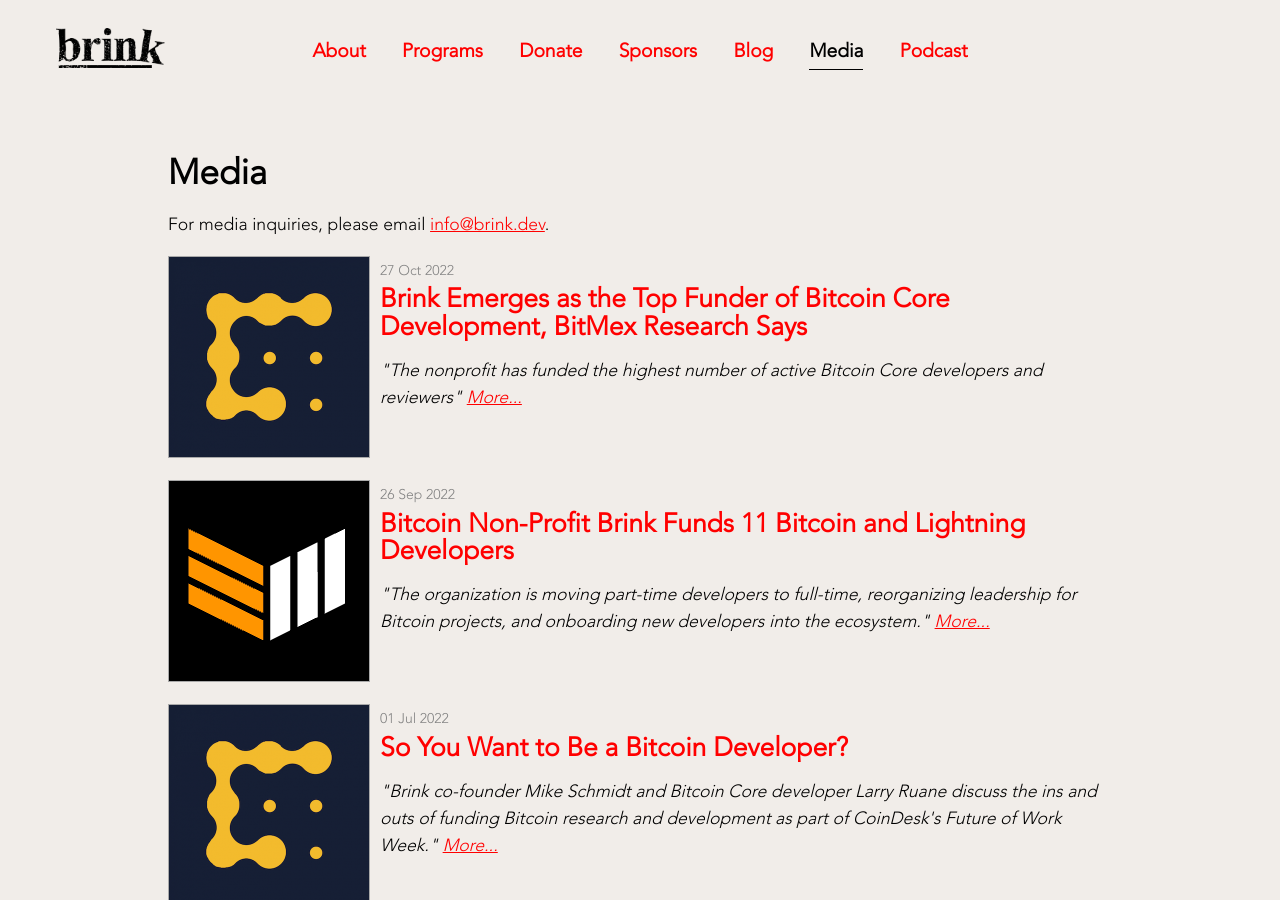
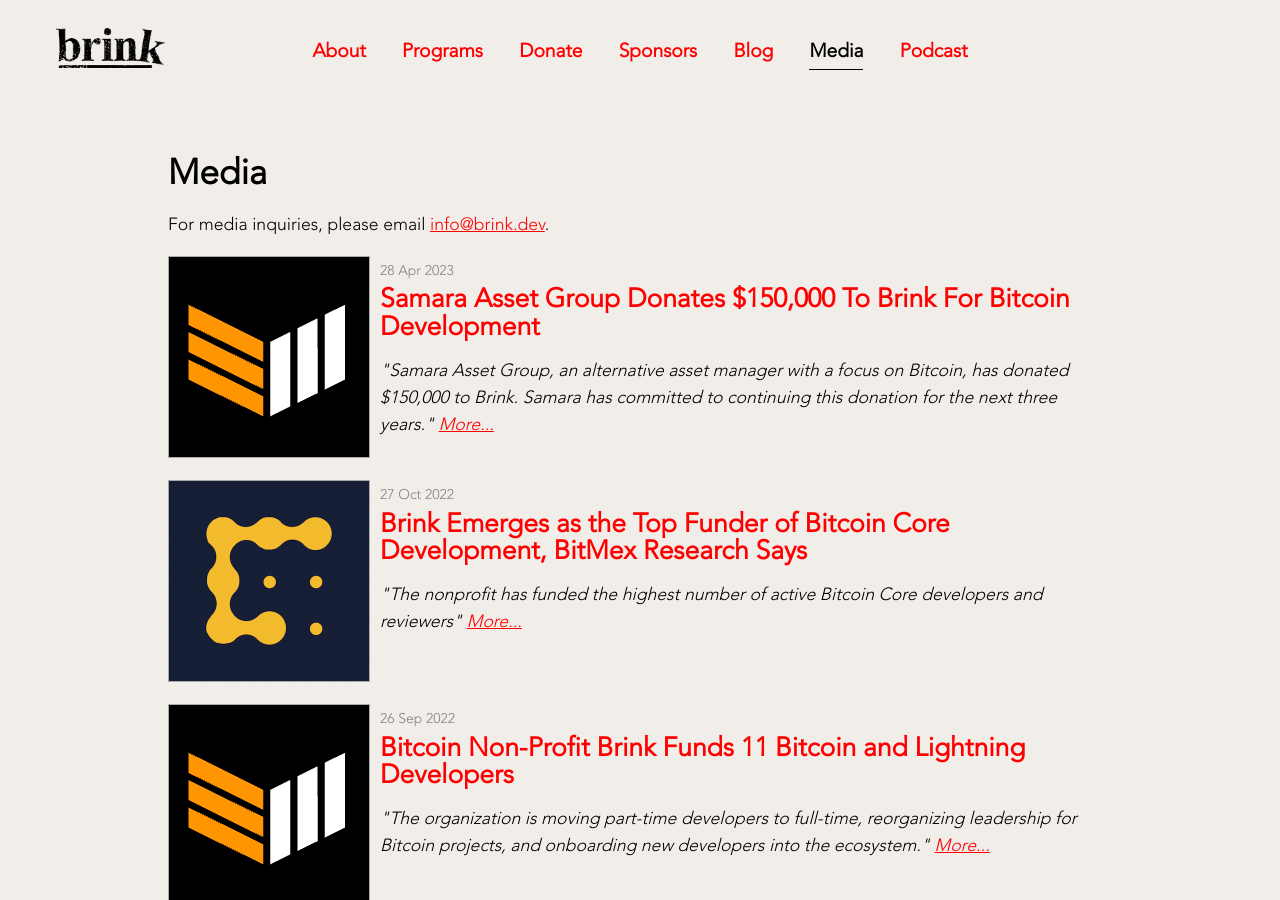
Before and after one commit to bitcoinbrink/website, a Jekyll site: the page built from media.md, in a window 1280 px wide and 900 px high. Built offline with Jekyll 4.4.1, drawn with Linux system fonts in a browser that asks for light colours.

Commit message:
Media: add BM Samara coverage

```diff
--- a/_data/media.yml
+++ b/_data/media.yml
@@ -1,3 +1,12 @@
+- date: "2023-04-28"
+  outlet: Bitcoin Magazine
+  image: bitcoin-magazine.png
+  title: "Samara Asset Group Donates $150,000 To Brink For Bitcoin Development"
+  description: "Samara Asset Group, an alternative asset manager with a focus on
+  Bitcoin, has donated $150,000 to Brink. Samara has committed to continuing this donation for the next three
+  years."
+  url: https://bitcoinmagazine.com/business/samara-asset-group-donates-150000-to-brink-for-bitcoin-development
+
 - date: "2022-10-27"
   outlet: Coindesk
   image: coindesk.png
```
